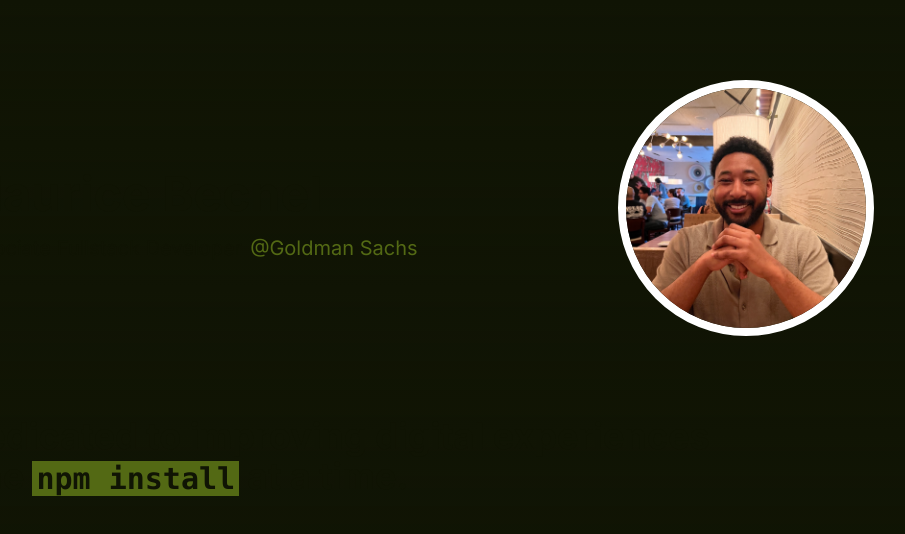
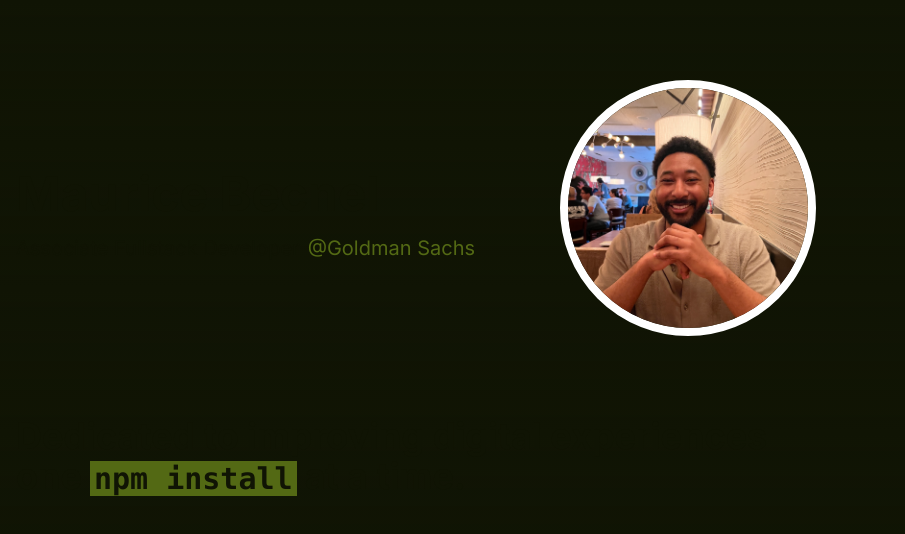
Before and after one commit to mauricebecnel400/mauricebecnel.tech, a Next.js app: page / in a window 1280 px wide. Shown: the top 534 px of the page, without its empty margins (224-1129 px from the left). Built offline with nearby package versions, Linux system fonts and the light colour scheme.

Commit message:
fixed overflow on mobile

```diff
--- a/src/app/page.tsx
+++ b/src/app/page.tsx
@@ -4,7 +4,7 @@ export default function Home() {
   return (
     <main className="flex flex-col justify-center items-center gap-20 p-10 mx-40 p-20">
       <div className="max-w-6xl flex flex-col justify-center items-center gap-20">
-          <div className="w-full flex justify-between mx-20 gap-10 items-center flex-col lg:flex-row">
+          <div className="w-full flex justify-between gap-10 items-center flex-col lg:flex-row">
             <div className="flex flex-col justify-center items-center md:items-center lg:items-start">
               <h1 className="text-5xl font-bold mt-4 mb-4">Maurice&nbsp;Becnel</h1>
               <div className="flex gap-2 items-center justify-center">
@@ -22,8 +22,8 @@ export default function Home() {
                 />
             </div>
           </div>
-          <div className="flex justify-center">
-          <h2 className="text-2xl font-bold md:text-4xl lg:text-4xl">
+          <div className="flex justify-center text-center md:text-left lg:text-left">
+            <h2 className="text-xl font-bold md:text-4xl lg:text-4xl">
               Dedicated to improving digital experiences one
               <pre className="inline p-2 text-xl inline">
                 <code className="bg-secondary px-1 text-xl md:text-3xl lg:text-3xl">npm install</code>
```
Lines whose indentation alone changed are shown as unchanged.
